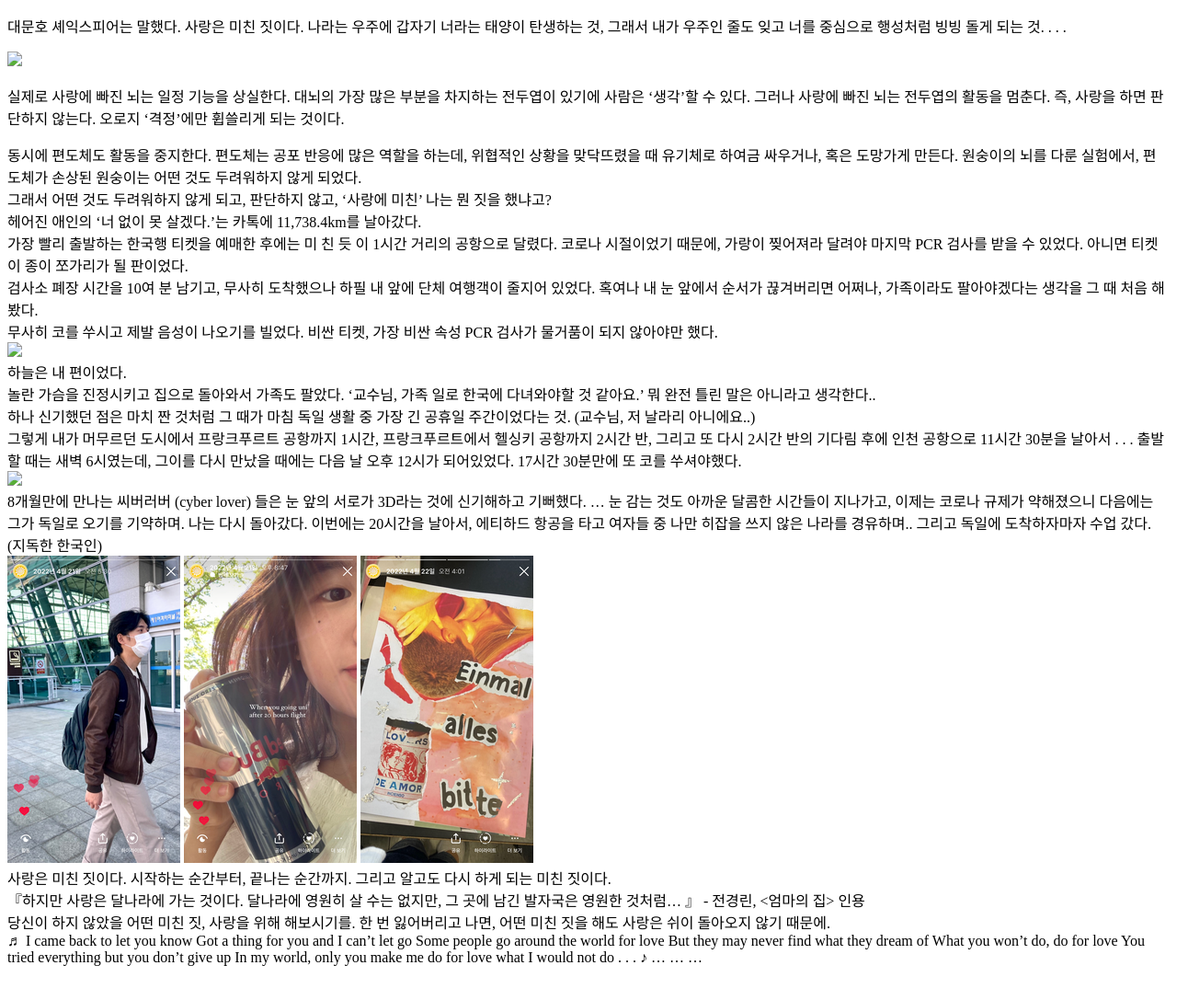
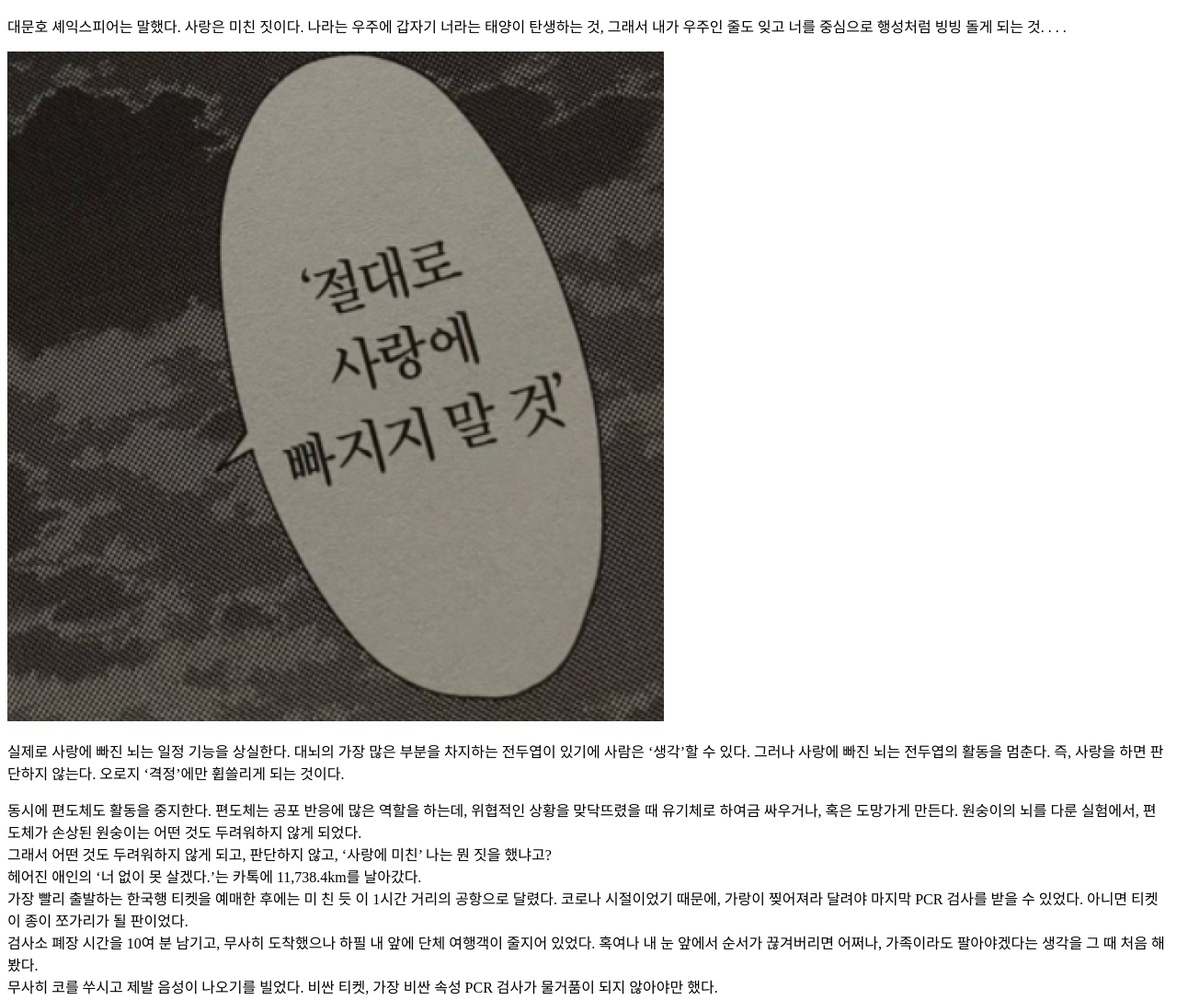
Before and after one commit to iwillbeyoursummerinthewinter/test2024, a plain HTML site: page index.html in a window 1280 px wide. Shown: the top 1087 px of the page at 92% size. Before the commit the page ends 1058 px from the top, so only its background shows below. Drawn offline with Linux system fonts and the light colour scheme.

Commit message:
Add files via upload

```diff
--- a/index.html
+++ b/index.html
@@ -11,7 +11,7 @@
 		<p>대문호 셰익스피어는 말했다. 사랑은 미친 짓이다.
 			나라는 우주에 갑자기 너라는 태양이 탄생하는 것, 그래서 내가 우주인 줄도 잊고
 		너를 중심으로 행성처럼 빙빙 돌게 되는 것. . . .</p>
-		<img src="0-dont.fall.in.love">
+		<img src="0-dontfallinlove.png">
 		<section>
 			<p>실제로 사랑에 빠진 뇌는 일정 기능을 상실한다. 대뇌의 가장 많은 부분을 차지하는 전두엽이 있기에
 사람은 ‘생각’할 수 있다. 그러나 사랑에 빠진 뇌는 전두엽의 활동을 멈춘다. 즉, 사랑을 하면
@@ -41,7 +41,7 @@
 
 <section>무사히 코를 쑤시고 제발 음성이 나오기를 빌었다.
 비싼 티켓, 가장 비싼 속성 PCR 검사가 물거품이 되지 않아야만 했다.</section>
-<img src="1-thank.god">
+<img src="1-thankgod.png">
 
 <section>하늘은 내 편이었다.</section>
 
@@ -59,7 +59,7 @@
 출발할 때는 새벽 6시였는데, 그이를 다시 만났을 때에는 다음 날 오후 12시가 되어있었다.
 17시간 30분만에 또 코를 쑤셔야했다.</section>
 
-<img src="3-finally">
+<img src="3-finally.png">
 
 <section>8개월만에 만나는 씨버러버 (cyber lover) 들은 눈 앞의 서로가 3D라는 것에 신기해하고
 기뻐했다.
@@ -69,8 +69,8 @@
 에티하드 항공을 타고 여자들 중 나만 히잡을 쓰지 않은 나라를 경유하며.. 그리고 독일에
 도착하자마자 수업 갔다. (지독한 한국인)</section>
 
-<img src="4-75incheon.airport.PNG">
-<img src="5-75back.in.Germany.PNG">
+<img src="4-75incheon.airport.png">
+<img src="5-75back.in.Germany.png">
 <img src="6- 75ainmalallesbitte.png">
 
 <section>사랑은 미친 짓이다.
```
Also changed, not shown: 0-dontfallinlove.png (added), 1-thankgod.png (added).
